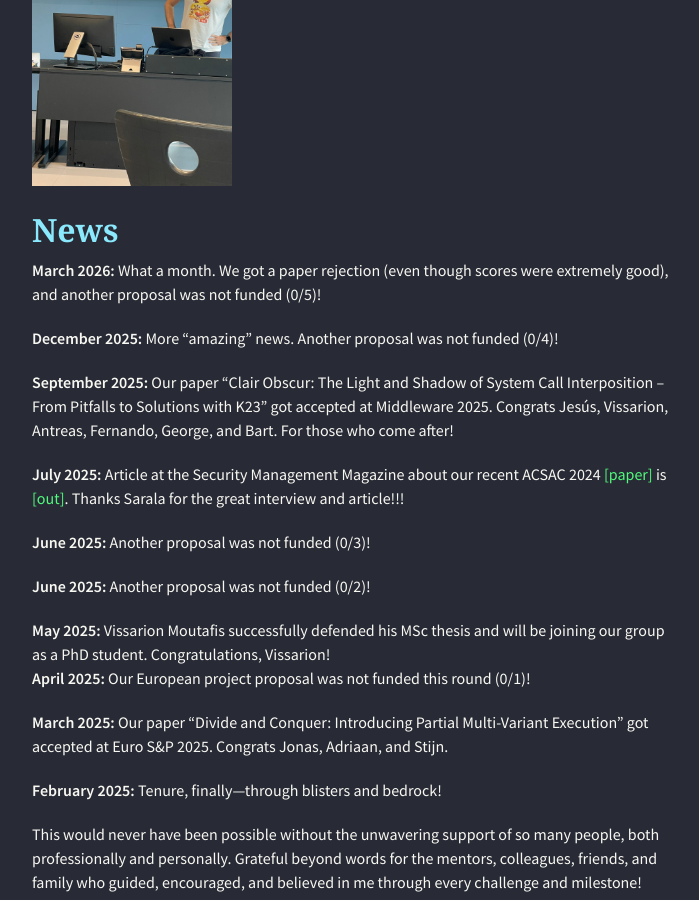
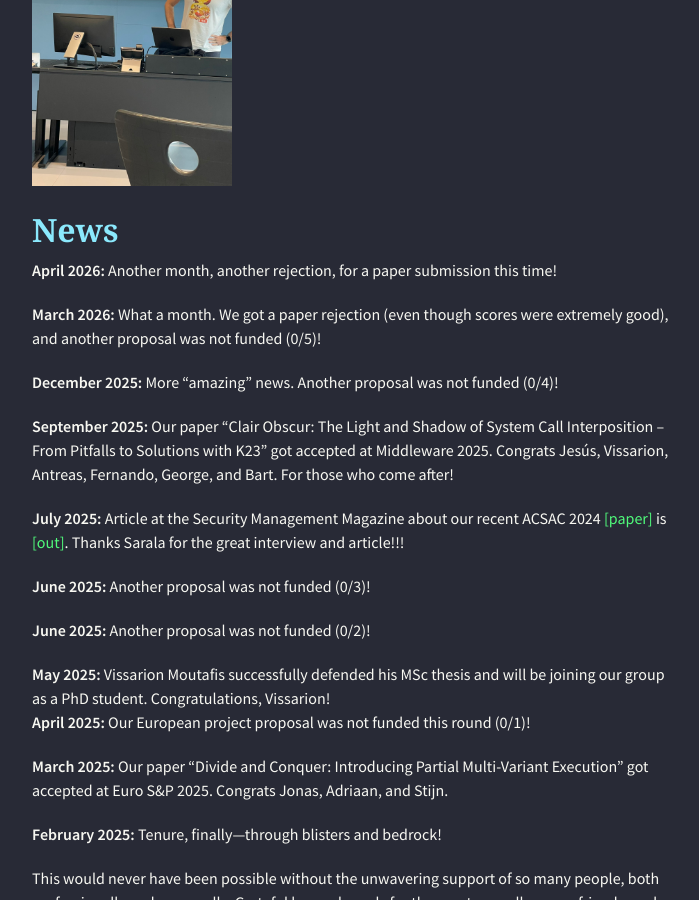
Before and after one commit to alexios-voulimeneas/alexios-voulimeneas.github.io, a Jekyll site: the page built from index.md, in a window 1280 px wide and 900 px high, scrolled down 379 px. Shown: the whole window, without its empty margins (283-982 px from the left). Built offline with Jekyll 4.4.1, drawn with Linux system fonts in a browser that asks for light colours; nearby versions of some CDN libraries; the repository's description, which GitHub fills in, is left out.

Commit message:
Update index.md

```diff
--- a/index.md
+++ b/index.md
@@ -5,6 +5,8 @@ layout: default
 <img src="466324559_4220271878199649_4803618349885448783_n.jpg" width="200">
 
 ## [](#header-2)News
+
+**April 2026:** Another month, another rejection, for a paper submission this time!
 
 **March 2026:** What a month. We got a paper rejection (even though scores were extremely good), and another proposal was not funded (0/5)!
 
```
